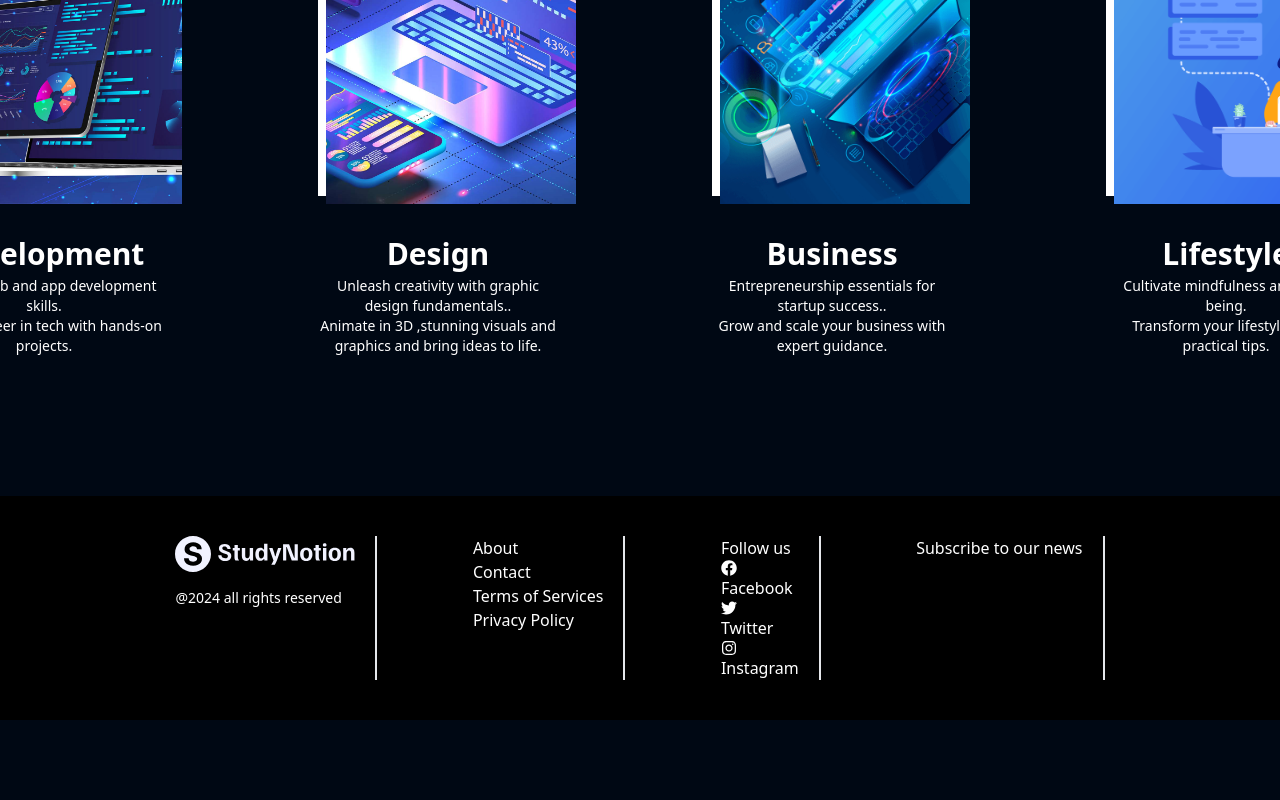
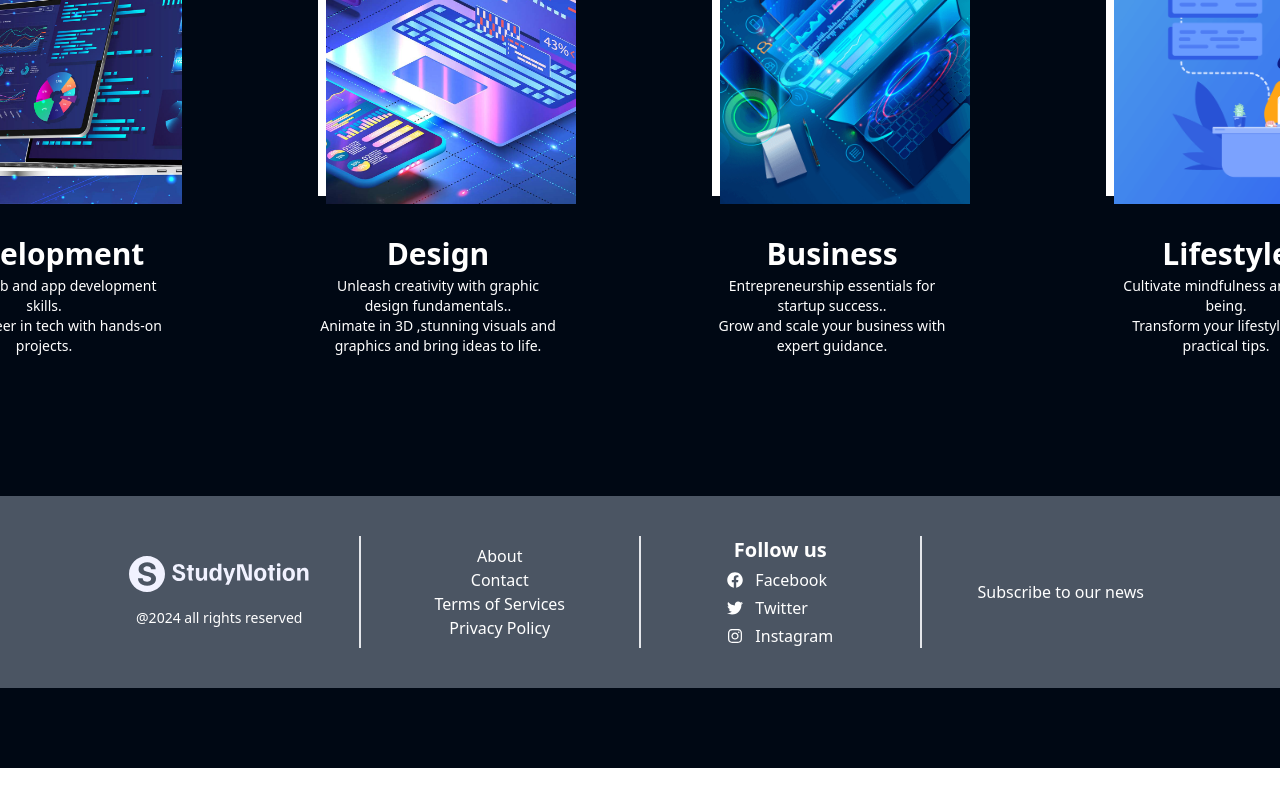
Before and after one commit to Deepali-1508/studyNotion, a React (Create React App) app: page / in a window 1280 px wide. Shown: the part 1858-2658 px from the top of the page. After the commit the page ends 2626 px from the top, so only its background shows below. Built offline with nearby package versions, Linux system fonts and the light colour scheme.

Commit message:
Merge remote changes

```diff
--- a/src/components/Footer.jsx
+++ b/src/components/Footer.jsx
@@ -5,16 +5,16 @@ import { FaFacebook, FaInstagram, FaTwitter } from 'react-icons/fa'
 
 const Footer = () => {
   return (
-    <div className='w-full bg-black flex flex-wrap justify-evenly py-10 px-20'>
+    <div className='w-full bg-gray-600 flex flex-wrap justify-evenly py-10 px-20'>
 
-      <div className='border-r-2  pr-5'>
+      <div className='border-r-2  flex-1 flex items-center justify-center flex-col'>
         <Link to='/'>
             <img src={logo} alt="" width={180} height={180} />
         </Link>
         <p className='text-sm pt-4'>@2024 all rights reserved</p>
       </div>
 
-      <div className='border-r-2 pr-5'>
+      <div className='border-r-2 pt-2 flex-1 text-center gap-2'>
         <ul>
             <li><Link to="/about">About</Link></li>
             <li><Link to="/contact">Contact</Link></li>
@@ -23,16 +23,16 @@ const Footer = () => {
         </ul>
       </div>
 
-      <div className='border-r-2 pr-5'>
-        <h1>Follow us</h1>
+      <div className='border-r-2  flex-1 flex flex-col items-center'>
+        <h1 className='text-xl font-bold'>Follow us</h1>
         <ul>
-            <li><FaFacebook/> Facebook</li>
-            <li><FaTwitter /> Twitter</li>
-            <li><FaInstagram/> Instagram</li>
+            <li className='flex items-center justify-start gap-3 pt-1'><FaFacebook/> Facebook</li>
+            <li className='flex items-center justify-start gap-3 pt-1'><FaTwitter /> Twitter</li>
+            <li className='flex items-center justify-start gap-3 pt-1'><FaInstagram/> Instagram</li>
         </ul>
       </div>
 
-      <div className='border-r-2 pr-5'>
+      <div className='  flex-1 flex items-center justify-center pointer'>
       <a href="#subscribe">
         <h1>Subscribe to our news</h1>
       </a>
```
Also changed, not shown: public/logo192.png (deleted), public/logo512.png (deleted).
